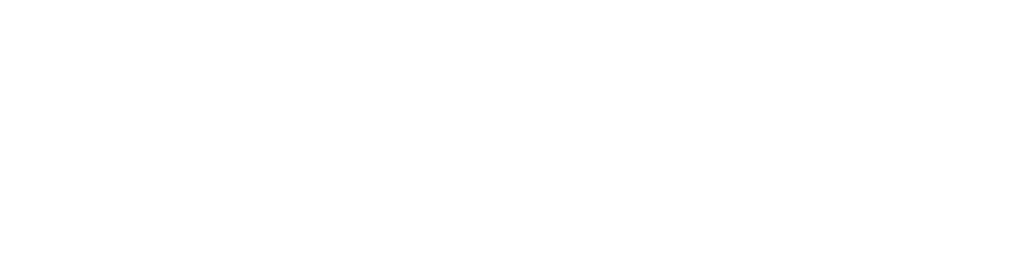
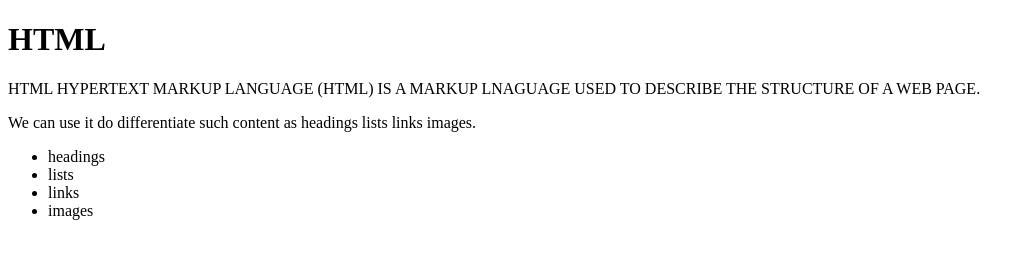
Before and after one commit to florent-imeri/HTML_AND_CSS_Course, a plain HTML site: page HTML_AND_CSS_INTRO/HTML_FIRST_PAGE/index.html in a window 1280 px wide. Shown: the whole page, without its empty margins (0-1035 px from the left). Drawn offline with Linux system fonts and the light colour scheme.

Commit message:
added index.html and page1.html

```diff
--- a/HTML_AND_CSS_INTRO/HTML_FIRST_PAGE/index.html
+++ b/HTML_AND_CSS_INTRO/HTML_FIRST_PAGE/index.html
@@ -8,5 +8,28 @@
 </head>
 <body>
 
+    <h1>HTML</h1>
+
+    <p>
+        HTML HYPERTEXT MARKUP LANGUAGE (HTML) IS A MARKUP LNAGUAGE USED TO DESCRIBE THE STRUCTURE OF A WEB PAGE.
+    </p>
+
+   <p>
+       We can use it do differentiate such  content as headings lists links images.
+    </p>
+
+     <ul>
+
+      <li>headings</li>
+      <li>lists</li>
+      <li>links</li>
+      <li>images</li>
+
+     </ul>
+
+
+
+
+
 </body>
 </html>
```
Also changed, not shown: HTML_AND_CSS_INTRO/HTML_FIRST_PAGE/page1.html (added, +22 -0 lines).
